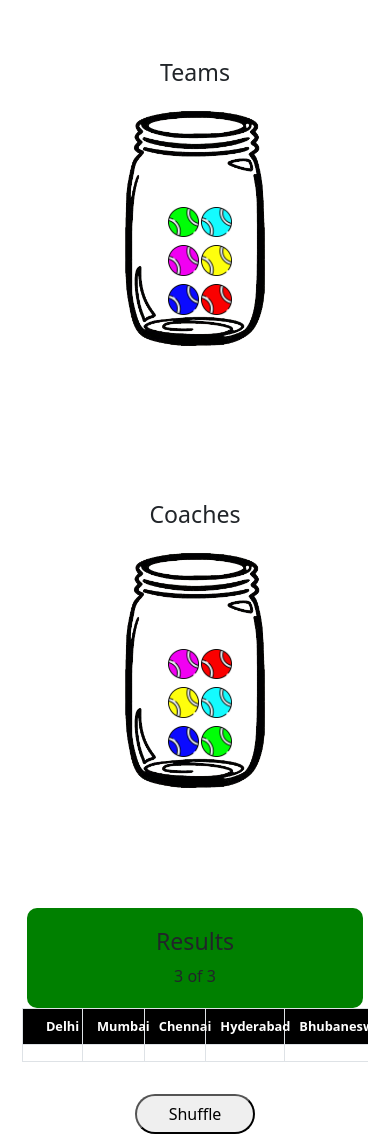
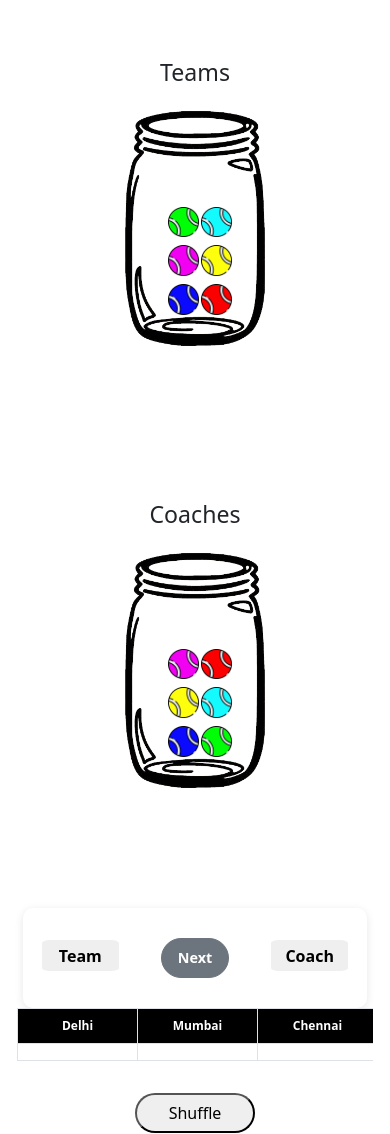
Before and after one commit to ThangaSaravana/lot, a React (Create React App) app: page / in a window 390 px wide. Built offline with nearby package versions, Linux system fonts and the light colour scheme.

Commit message:
mobile responsive

```diff
--- a/src/App.js
+++ b/src/App.js
@@ -481,13 +481,110 @@ function App() {
 
         {/* Result Column */}
         {/* Result Column - Mobile Position */}
-        <div className="col-12 d-md-none mt-4">
+        <div className="col-12 d-md-none mt-4 px-2">
           <div
             className="result-mobile"
-            style={{ backgroundColor: "green", padding: "15px" }}
+            style={{
+              borderRadius: "10px",
+              padding: "8px 0",
+            }}
           >
-            <h3>Results</h3>
-            {/* Add your mobile result content here */}3 of 3
+            <div className="d-flex justify-content-between align-items-center">
+              {/* Team 1 Section */}
+              <div className="col-4 d-flex flex-column align-items-center px-2">
+                <button
+                  className="team-btn mb-1"
+                  style={{
+                    width: "77px",
+                    height: "31px",
+                    borderRadius: "10%",
+                    border: "none",
+                    fontSize: "1rem",
+                    fontWeight: 900,
+                  }}
+                >
+                  Team
+                </button>
+                <span
+                  className="text text-truncate"
+                  style={{
+                    fontSize: "0.9rem",
+                    maxWidth: "100%",
+                    fontWeight: "500",
+                    color: "black!important",
+                  }}
+                >
+                  {teamName}
+                </span>
+                {currentTeamUrl && (
+                  <img
+                    src={currentTeamUrl}
+                    className="mt-1"
+                    style={{
+                      width: "30px",
+                      height: "30px",
+                      objectFit: "contain",
+                    }}
+                    alt="Team logo"
+                  />
+                )}
+              </div>
+
+              {/* Next Button Section */}
+              <div className="col-4 d-flex justify-content-center align-items-center">
+                <button
+                  className="btn btn-secondary py-2 px-3"
+                  style={{
+                    borderRadius: "20px",
+                    fontWeight: "600",
+                    fontSize: "0.9rem",
+                  }}
+                  onClick={() => handleReveal()}
+                >
+                  Next
+                </button>
+              </div>
+
+              {/* Team 2 Section */}
+              <div className="col-4 d-flex flex-column align-items-center px-2">
+                <button
+                  className="team-btn mb-1"
+                  style={{
+                    width: "77px",
+                    height: "31px",
+                    borderRadius: "10%",
+                    border: "none",
+                    fontSize: "1rem",
+                    fontWeight: 900,
+                  }}
+                >
+                  Coach
+                </button>
+                <span
+                  className="text text-truncate"
+                  style={{
+                    fontSize: "0.9rem",
+                    maxWidth: "100%",
+                    fontWeight: "500",
+                    color: "black!important",
+                  }}
+                >
+                  {coachName}
+                </span>
+                {currentCoachUrl && (
+                  <img
+                    src={currentCoachUrl}
+                    className="mt-1"
+                    style={{
+                      width: "30px",
+                      height: "30px",
+                      objectFit: "contain",
+                    }}
+                    alt="Team logo"
+                  />
+                )}
+              </div>
+            </div>
           </div>
         </div>
 
@@ -606,9 +703,11 @@ function App() {
       <div className="row">
         <div className="col-12">
           <div className="table-container">
-            <div className="table-responsive">
+            <div
+              className="table-responsive"
+              style={{ overflowX: "auto", WebkitOverflowScrolling: "touch" }}
+            >
               <table className="table table-bordered table-striped text-center">
-                {/* Table content with added responsive breakpoints */}
                 <thead>
                   <tr>
                     {tablearr.map((val, index) => (
@@ -618,81 +717,45 @@ function App() {
                         style={{
                           backgroundColor: "black",
                           color: "white",
+                          minWidth: "120px", // Added minimum width for better touch
                         }}
                       >
-                        <div
-                          style={{
-                            display: "flex",
-                            flexDirection: "row",
-                            justifyContent: "center",
-                            alignItems: "center",
-                          }}
-                        >
-                          {val.teamurl != null ? (
+                        <div className="header-content">
+                          {val.teamurl && (
                             <img
-                              // onClick={() => handleselectedcoach(val)}
-                              // className={ball.color}
                               src={val.teamurl}
-                              style={{
-                                width: "100%",
-                                height: "25px",
-                                maxWidth: "25px",
-                                transition: "transform 0.3s",
-                                cursor: "pointer",
-                                left: "2px",
-                              }}
+                              className="team-logo"
+                              alt="team"
                             />
-                          ) : null}
-                          <span style={{ left: "10px", position: "relative" }}>
-                            {val.name}
-                          </span>
+                          )}
+                          <span className="team-name">{val.name}</span>
                         </div>
                       </th>
                     ))}
                   </tr>
-                  <tr>
+                  <tr className="coach-row">
                     {tablearr.map((val, index) => (
                       <td
                         key={index}
-                        // className="team-header"
                         style={{
-                          backgroundColor: "",
-                          color: "black",
+                          padding: "8px",
+                          minWidth: "120px", // Match header width
                         }}
                       >
-                        <div
-                          style={{
-                            display: "flex",
-                            flexDirection: "row",
-                            justifyContent: "center",
-                            alignItems: "center",
-                          }}
-                        >
-                          {val.correscoachurl != null ? (
+                        <div className="coach-content">
+                          {val.correscoachurl && (
                             <img
-                              // onClick={() => handleselectedcoach(val)}
-                              // className={ball.color}
                               src={val.correscoachurl}
-                              style={{
-                                width: "100%",
-                                height: "25px",
-                                maxWidth: "25px",
-                                transition: "transform 0.3s",
-                                cursor: "pointer",
-                                left: "2px",
-                              }}
+                              className="coach-logo"
+                              alt="coach"
                             />
-                          ) : null}
-                          <span style={{ left: "10px", position: "relative" }}>
-                            {val.correscoach}
-                          </span>
+                          )}
+                          <span className="coach-name">{val.correscoach}</span>
                         </div>
                       </td>
                     ))}
                   </tr>
                 </thead>
-
-                {/* ... rest of table content ... */}
               </table>
             </div>
           </div>
--- a/src/New.css
+++ b/src/New.css
@@ -106,3 +106,73 @@
   .lightgreen{
     filter: hue-rotate(375deg);
   }
+
+
+  .table-container {
+    padding: 0 5px;
+  }
+
+  .header-content, .coach-content {
+    display: flex;
+    align-items: center;
+    justify-content: center;
+    gap: 4px;
+  }
+
+  .team-logo, .coach-logo {
+    width: 20px !important;
+    height: 20px !important;
+    max-width: 20px !important;
+  }
+
+  .team-name, .coach-name {
+    font-size: 0.75rem;
+    white-space: nowrap;
+    position: static;
+    left: 0;
+  }
+
+  /* Small devices (landscape phones, 576px and up) */
+  @media (min-width: 576px) {
+    .team-name, .coach-name {
+      font-size: 0.9rem;
+    }
+
+    .team-logo, .coach-logo {
+      width: 25px !important;
+      height: 25px !important;
+    }
+  }
+
+  /* Medium devices (tablets, 768px and up) */
+  @media (min-width: 768px) {
+    .team-name, .coach-name {
+      font-size: 1rem;
+    }}
+
+
+
+
+    .result-mobile {
+        box-shadow: 0 2px 8px rgba(0,0,0,0.1);
+      }
+
+      .team-btn {
+        transition: transform 0.2s;
+      }
+
+      .team-btn:active {
+        transform: scale(0.95);
+      }
+
+      @media (max-width: 375px) {
+        .team-btn {
+          width: 35px !important;
+          height: 35px !important;
+          font-size: 0.6rem !important;
+        }
+
+        .text-white {
+          font-size: 0.8rem !important;
+        }
+      }
```
